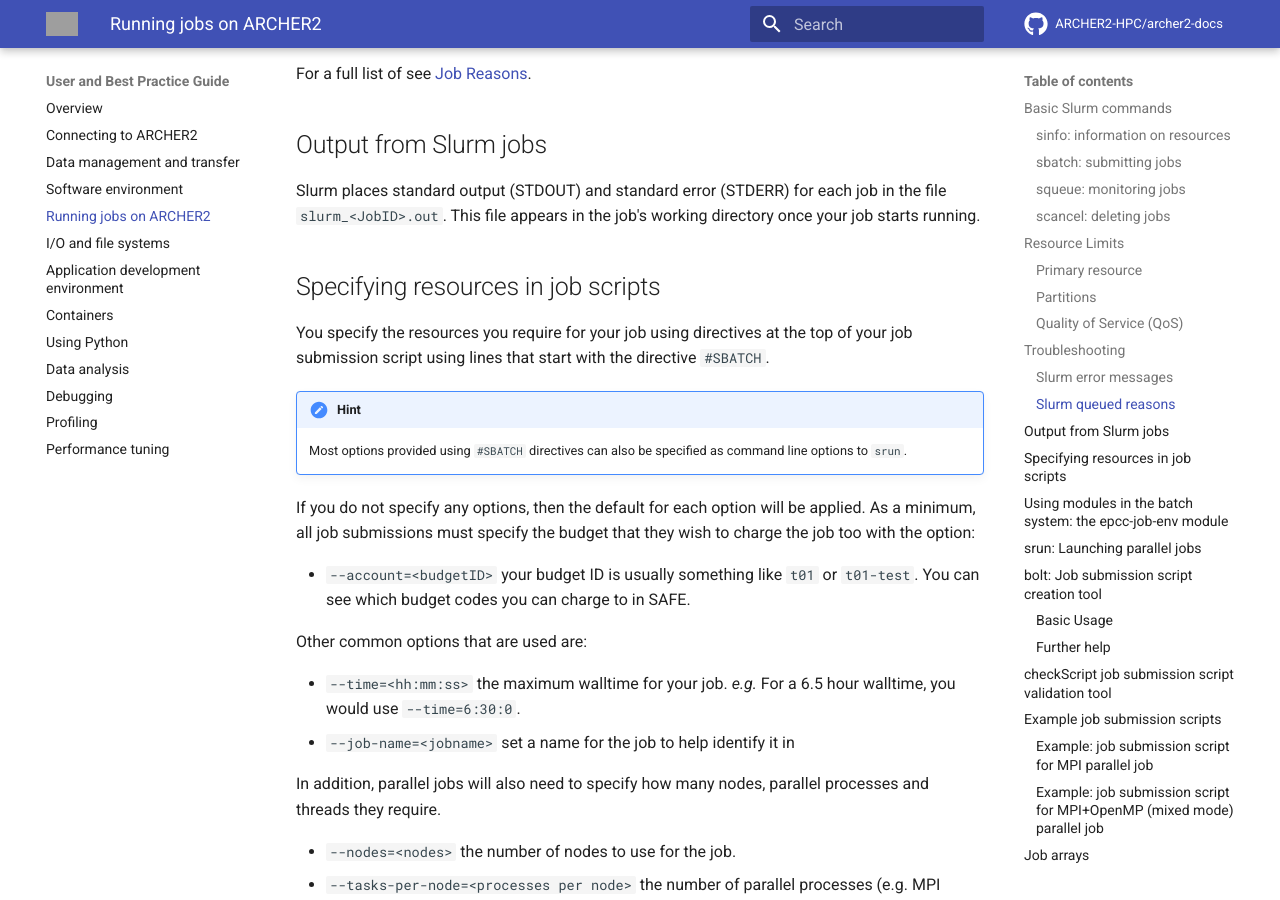
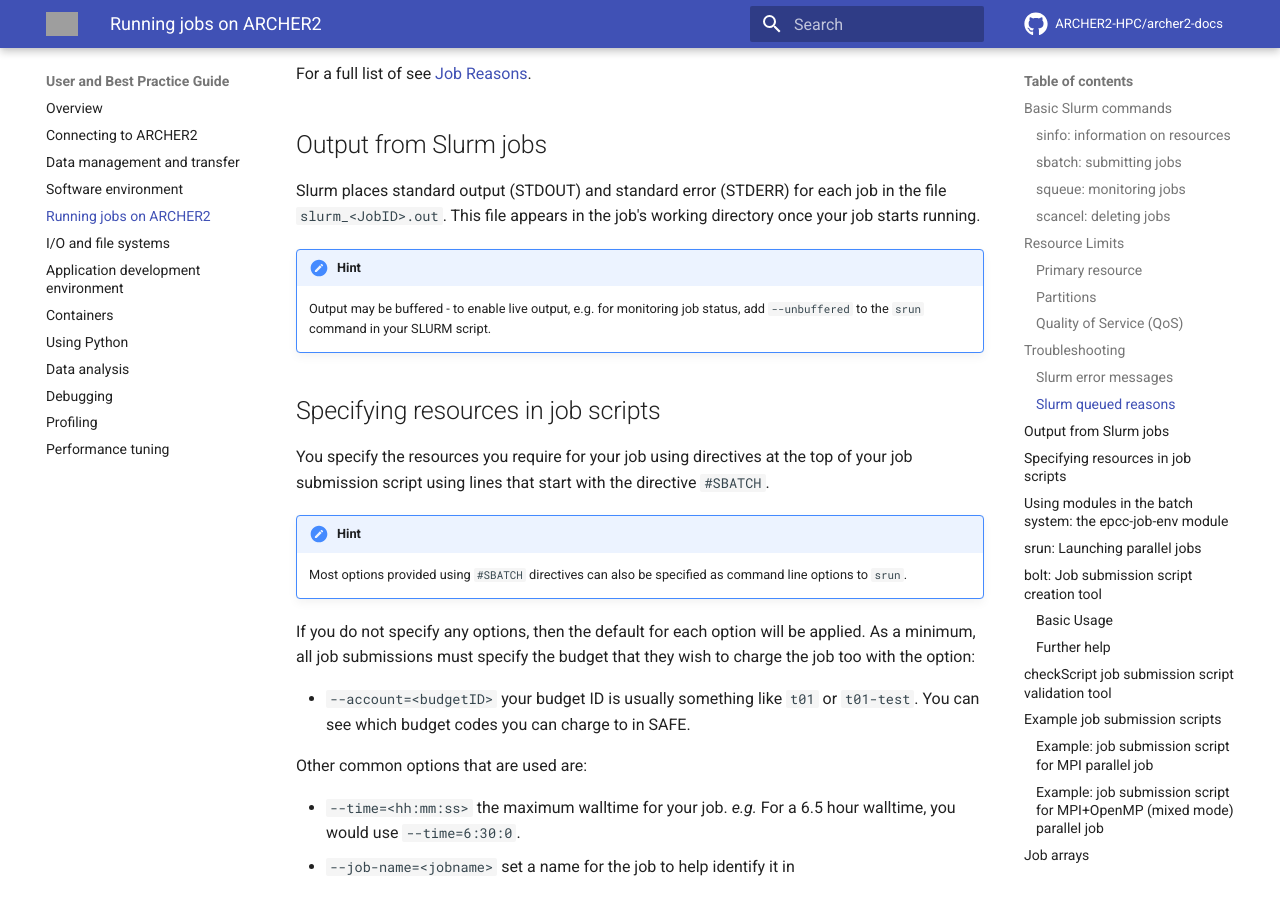
Before and after one commit to ARCHER2-HPC/archer2-docs, an MkDocs documentation site: the page built from docs/user-guide/scheduler.md, in a window 1280 px wide and 900 px high, scrolled down 7067 px. Built offline with MkDocs 1.6.1 and Material for MkDocs 9.7.7, drawn with Linux system fonts in a browser that asks for light colours; comment, search, counter and statistics services are not loaded; grey boxes are pictures that could not be loaded.

Commit message:
Add hint to use --unbuffered in scheduler
If expecting "live" stdout, this may help

```diff
--- a/docs/user-guide/scheduler.md
+++ b/docs/user-guide/scheduler.md
@@ -278,6 +278,11 @@
 Slurm places standard output (STDOUT) and standard error (STDERR) for
 each job in the file `slurm_<JobID>.out`. This file appears in the job's
 working directory once your job starts running.
+
+!!! hint
+    Output may be buffered - to enable live output, e.g. for monitoring
+	job status, add `--unbuffered` to the `srun` command in your SLURM
+	script.
 
 ## Specifying resources in job scripts
 
```
